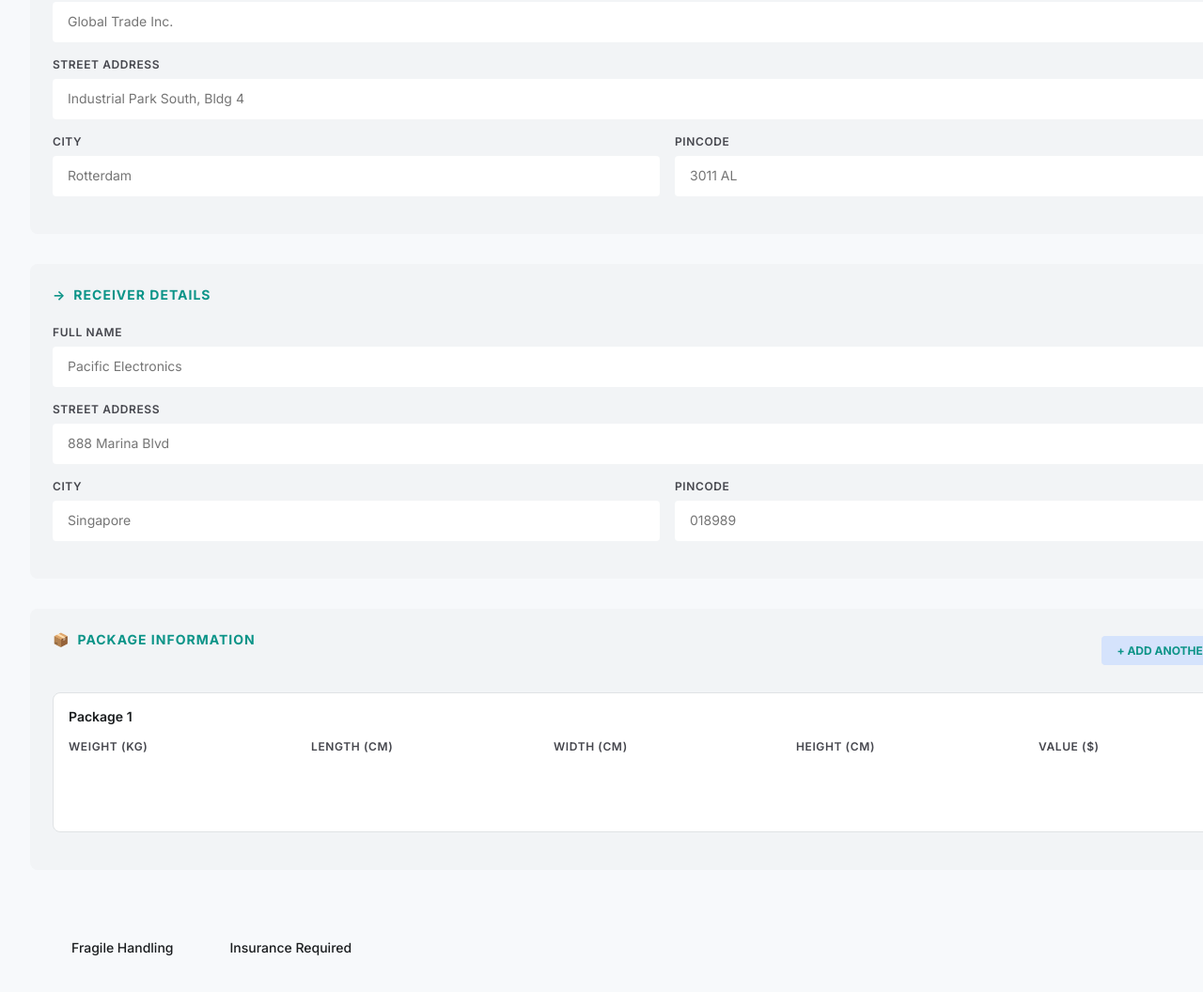
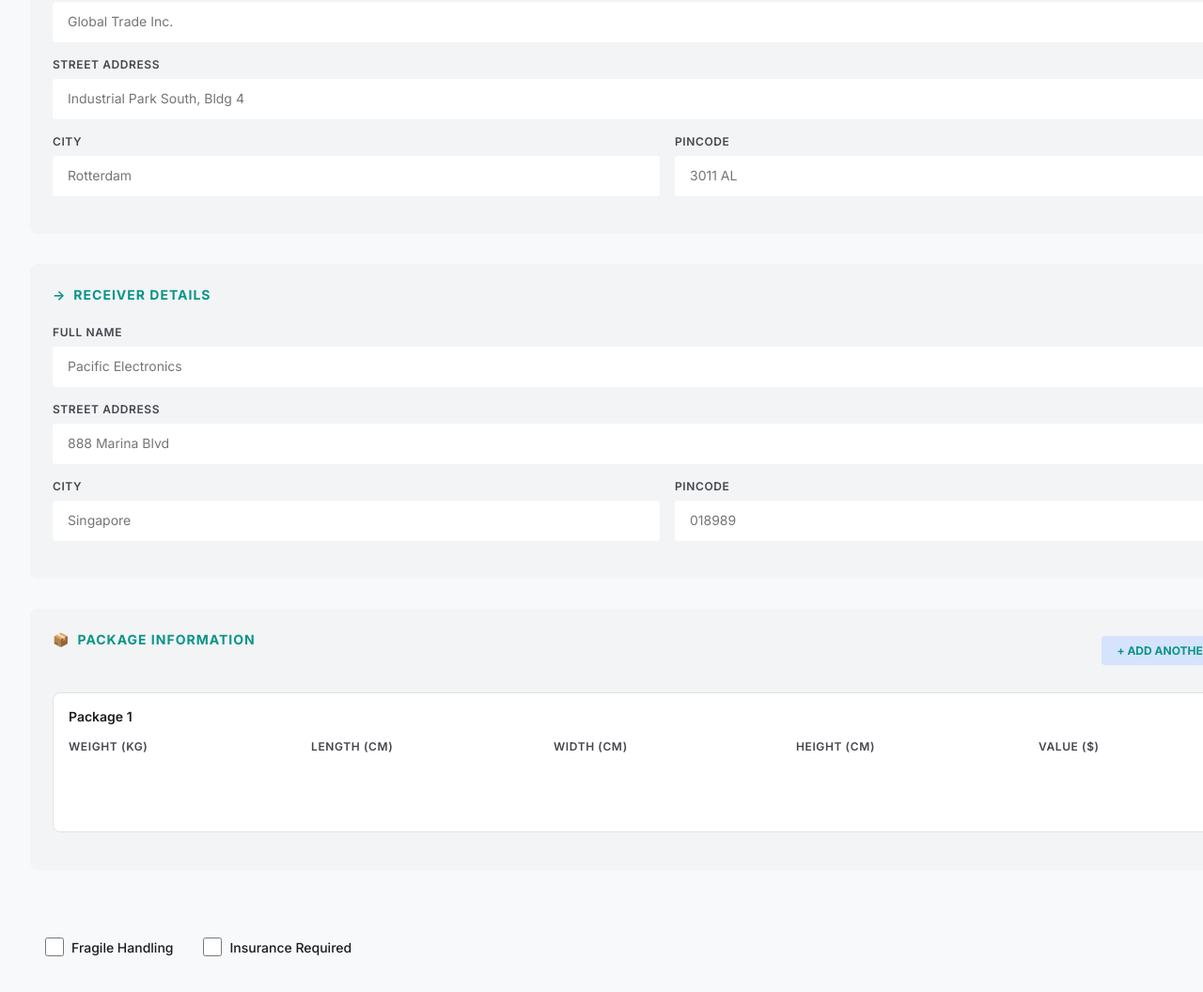
Before and after one commit to Shuryansh07/aaj-logistics-order-form, a React (Vite) app: page / in a window 1280 px wide. Shown: the part 249-1305 px from the top of the page at 94% size. Built offline with nearby package versions, Linux system fonts and the light colour scheme.

Commit message:
fixed  checkbox visibility overriding global reset

```diff
--- a/src/components/OrderForm.module.css
+++ b/src/components/OrderForm.module.css
@@ -126,6 +126,8 @@
 }
 
 .checkbox {
+  appearance: auto;
+  -webkit-appearance: checkbox;
   width: 1.25rem;
   height: 1.25rem;
   cursor: pointer;
```
